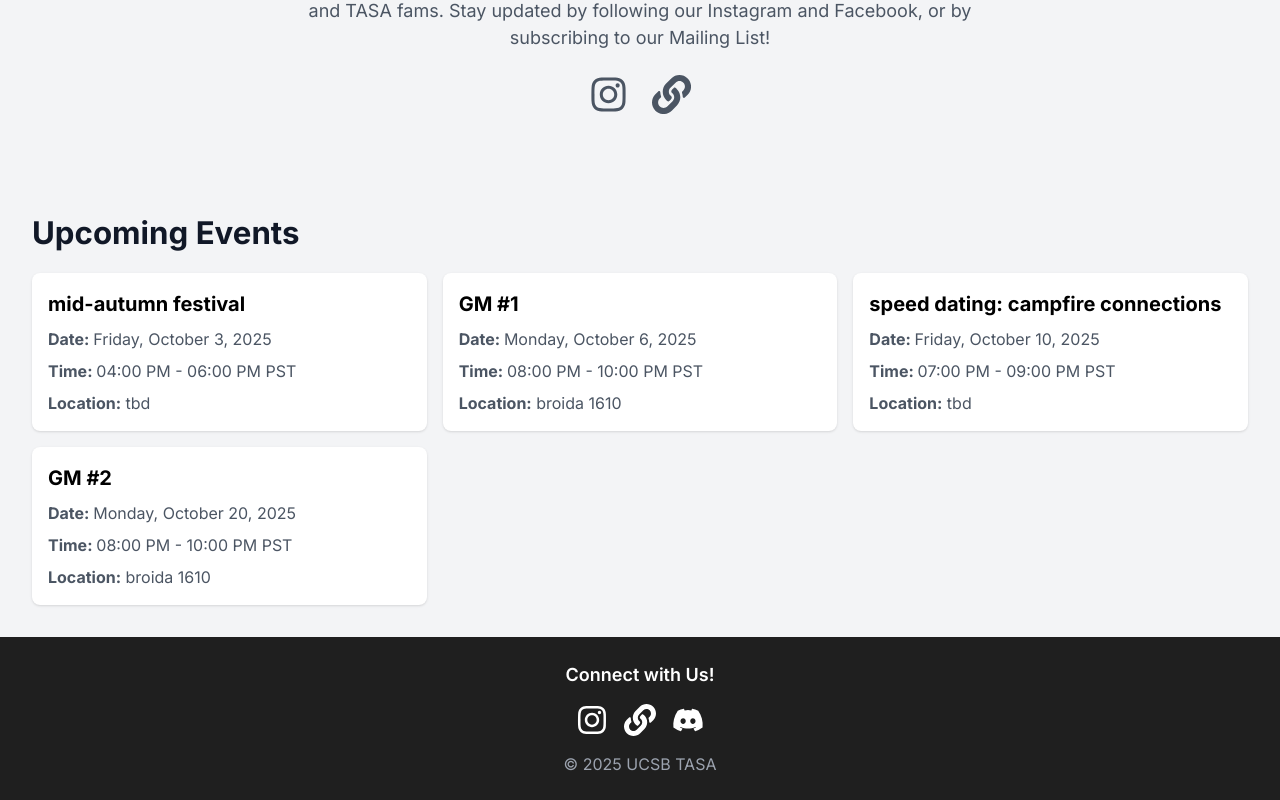
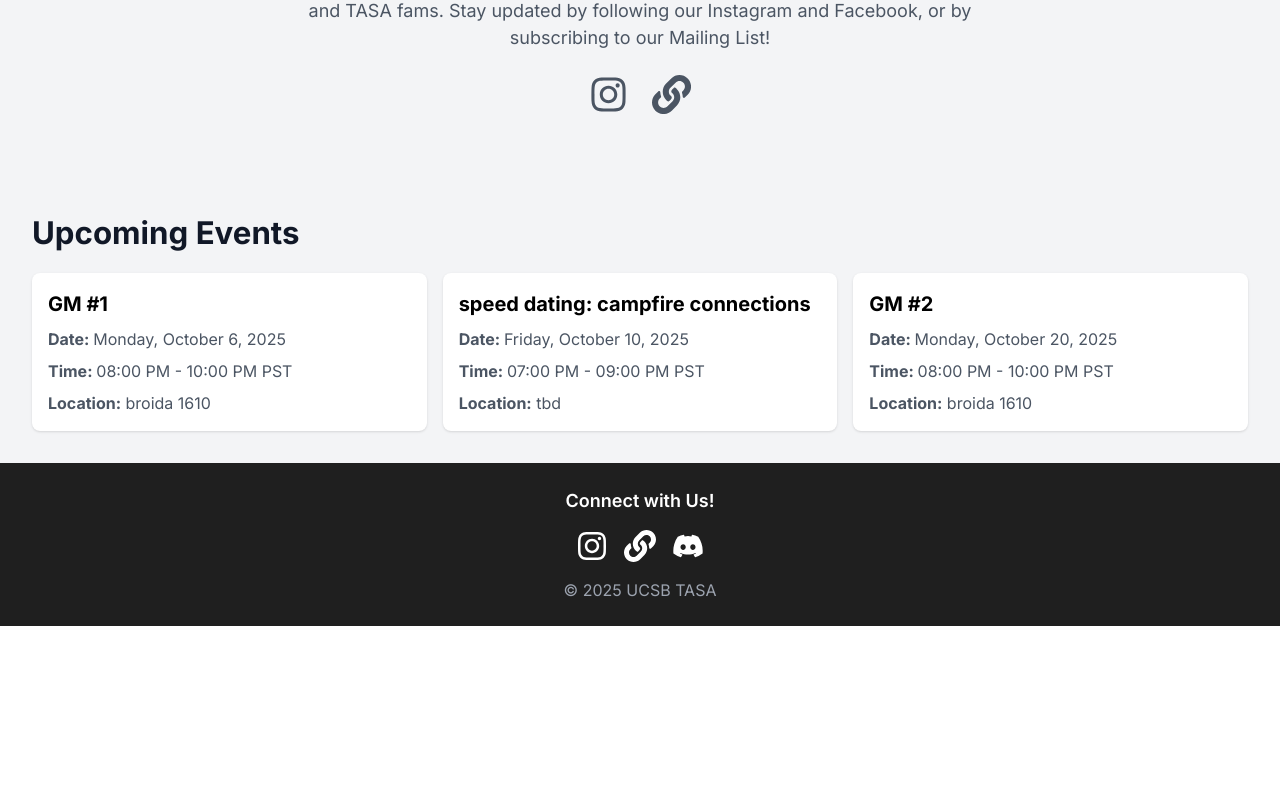
Before and after one commit to UCSBTASA/UCSBTASA.github.io, a Next.js app: page / in a window 1280 px wide. Shown: the part 1243-2043 px from the top of the page. After the commit the page ends 1869 px from the top, so only its background shows below. Built offline with nearby package versions, Linux system fonts and the light colour scheme.

Commit message:
Update eventData.ts

```diff
--- a/data/eventData.ts
+++ b/data/eventData.ts
@@ -1,15 +1,5 @@
 const events =
 [
-  {
-    "title": "mid-autumn festival",
-    "day of week": "Friday",
-    "date": "2025-10-03",
-    "time": "04:00 PM - 06:00 PM",
-    "start": "04:00 PM",
-    "end": "06:00 PM",
-    "location": "tbd",
-    "customTime": ""
-  },
   {
     "title": "GM #1",
     "day of week": "Monday",
```
